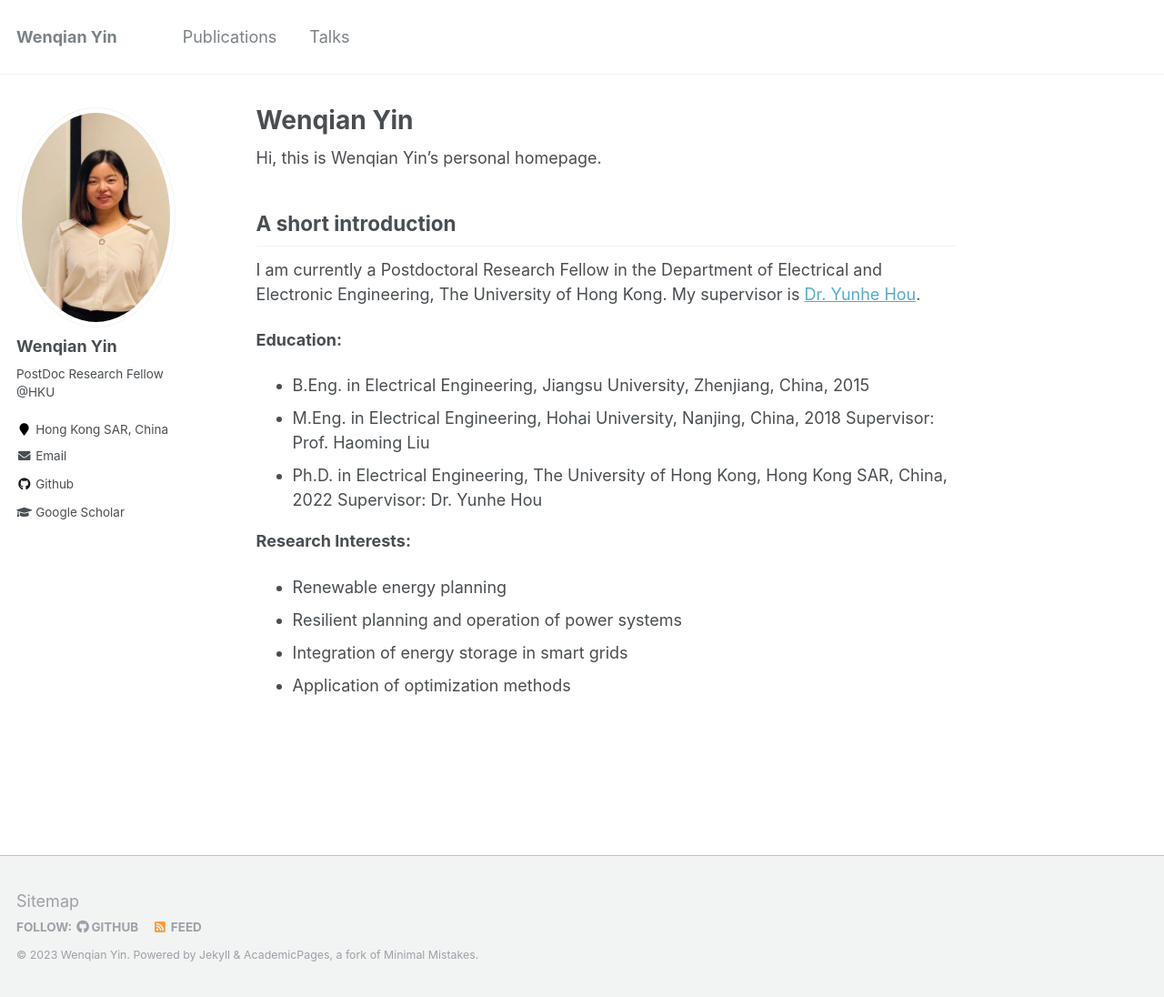
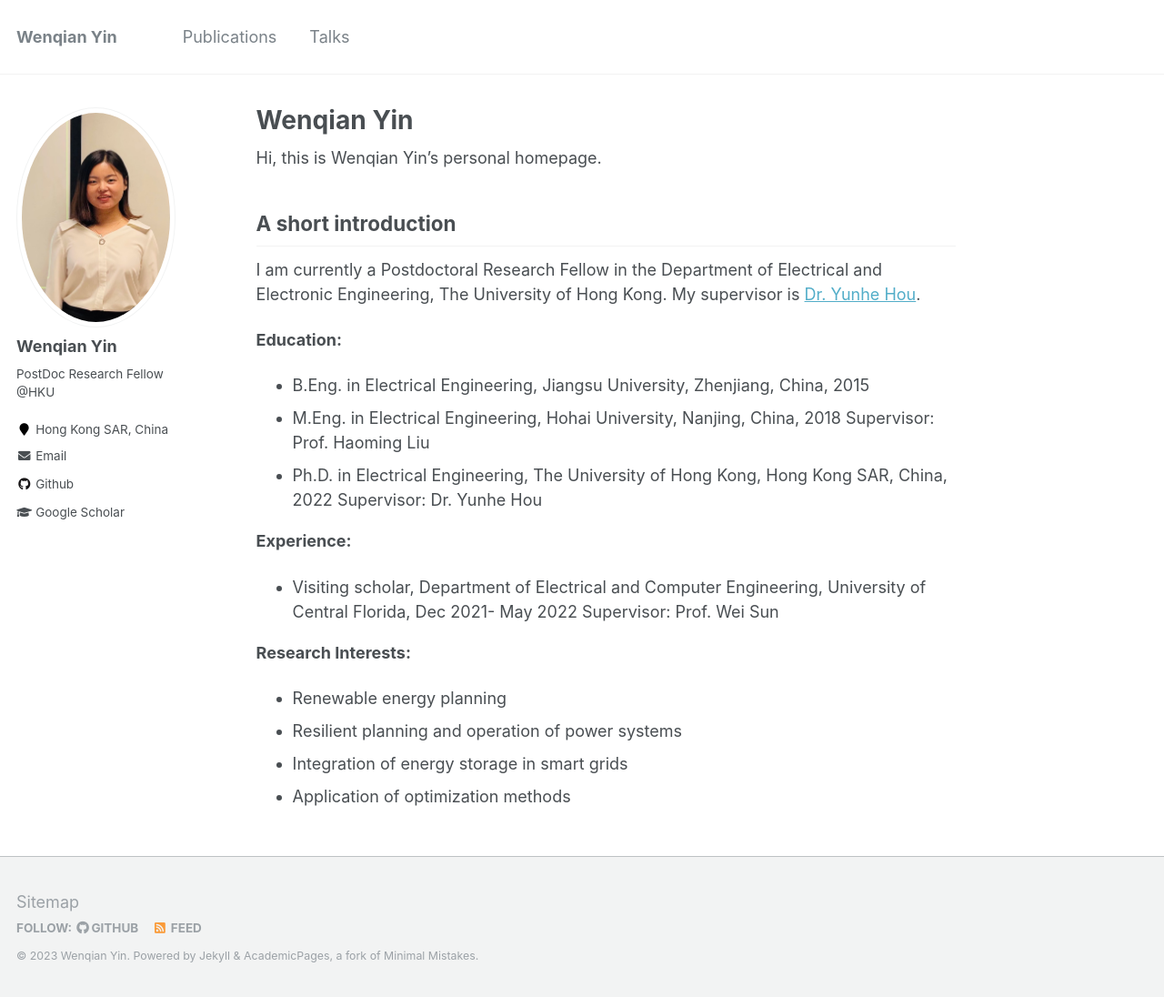
Before and after one commit to wenqianYIN/wb, a Jekyll site: the page built from _pages/about.md, in a window 1280 px wide and 1096 px high. Shown: the whole window at 91% size. Built offline with Jekyll 4.4.1, drawn with Linux system fonts in a browser that asks for light colours.

Commit message:
Update about.md

```diff
--- a/_pages/about.md
+++ b/_pages/about.md
@@ -20,6 +20,10 @@ I am currently a Postdoctoral Research Fellow in the Department of Electrical an
 * Ph.D. in Electrical Engineering, The University of Hong Kong, Hong Kong SAR, China, 2022
   Supervisor: Dr. Yunhe Hou
 
+<b>Experience:</b>
+* Visiting scholar, Department of Electrical and Computer Engineering, University of Central Florida, Dec 2021- May 2022
+  Supervisor: Prof. Wei Sun
+
 <b>Research Interests:</b>
 * Renewable energy planning
 * Resilient planning and operation of power systems
```
